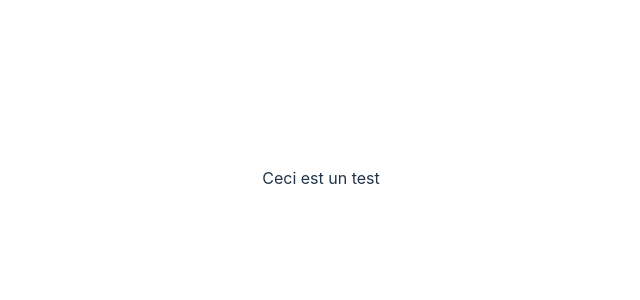
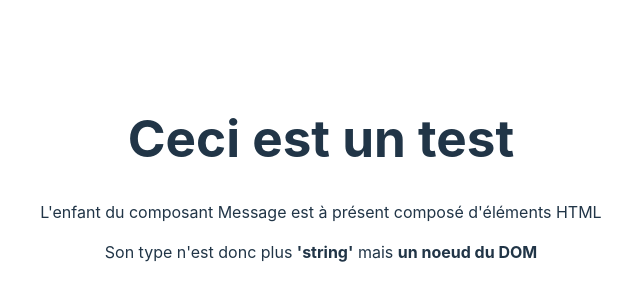
Before and after one commit to DianeBinsztok/Vite-example-app, a React (Vite) app: page / in a window 1280 px wide. Shown: the part 222-522 px from the top of the page, without its empty margins (319-959 px from the left). Built offline with nearby package versions, Linux system fonts and the light colour scheme.

Commit message:
Passing Children 3: pass a ReactNode as component's child

```diff
--- a/src/App.tsx
+++ b/src/App.tsx
@@ -5,7 +5,11 @@ function App() {
 
   /*J'utilise Message comme une double balise avec du contenu enfant*/
   return (
-    <Message>Ceci est un test</Message>
+    <Message>
+        <h1>Ceci est un test</h1>
+        <p>L'enfant du composant Message est à présent composé d'éléments HTML</p>
+        <p>Son type n'est donc plus <strong>'string'</strong> mais <strong>un noeud du DOM</strong></p>
+    </Message>
   )
 }
 
--- a/src/components/Message.tsx
+++ b/src/components/Message.tsx
@@ -1,13 +1,15 @@
+import { ReactNode } from "react";
+
 interface Props{
-    children:string;
+    children:ReactNode;
 }
 
 // Juste un composant qui affiche du texte
 function Message({children}:Props) {
     return (
-        <p>
+        <div>
             {children}
-        </p>
+        </div>
     );
 }
 export default Message;
```
